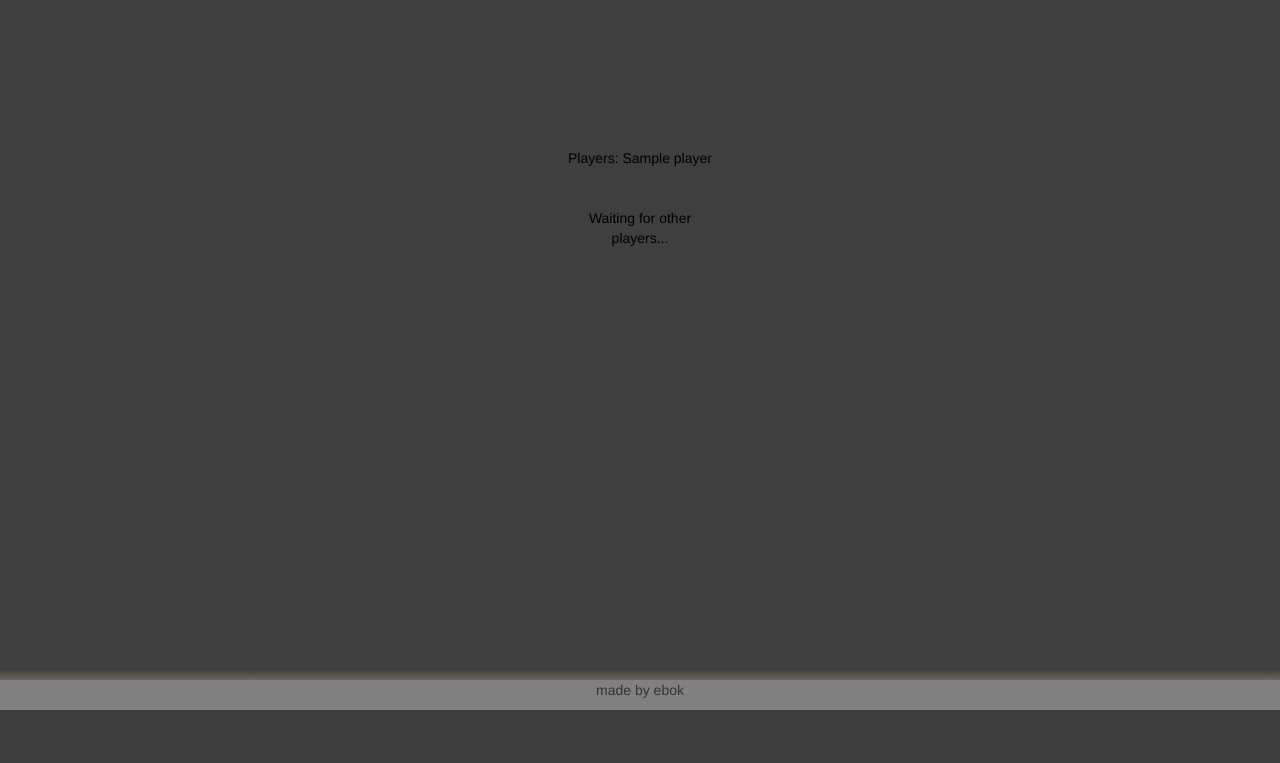
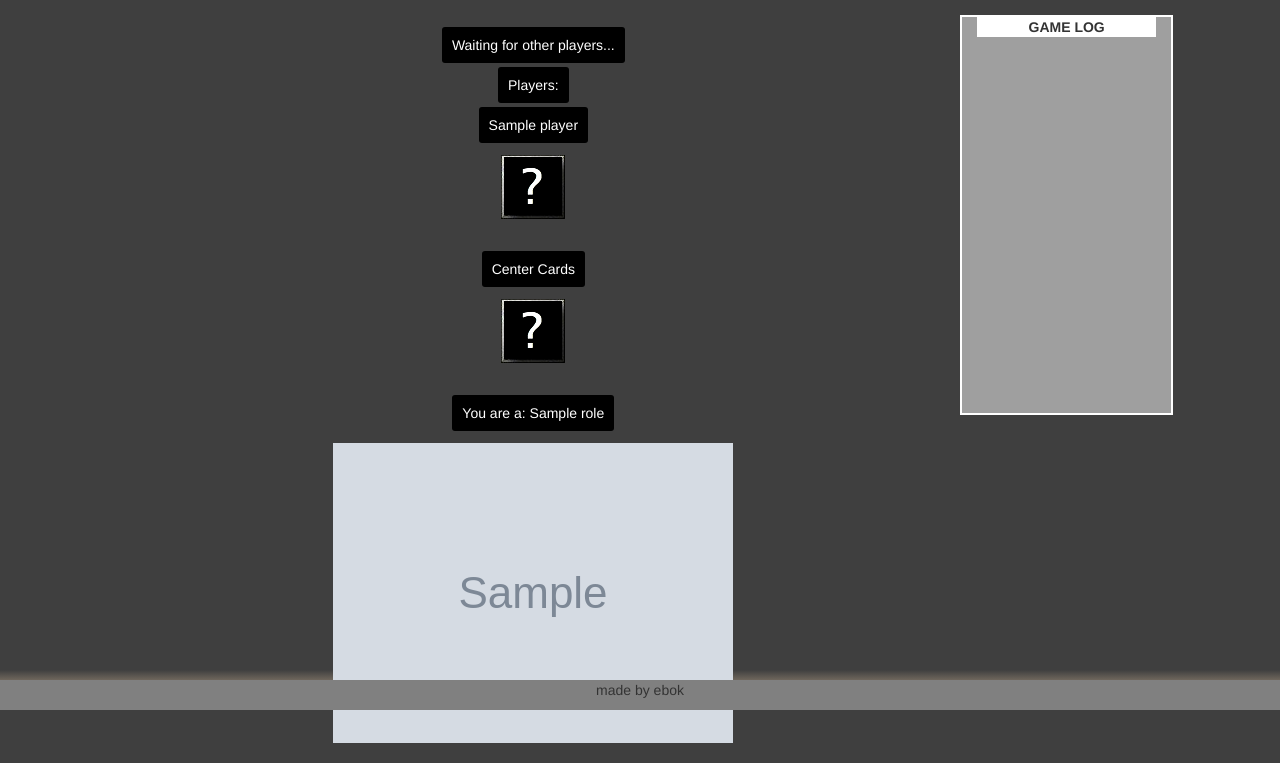
Before and after one commit to gnrmld/werewolftheweb, a Django app: template templates/game/board.html in a window 1280 px wide. Shown: the part 90-853 px from the top of the page. Before the commit the page ends 800 px from the top, so only its background shows below. Run offline with Django 3.2, Linux system fonts and the light colour scheme; tables that the repository leaves empty hold one stand-in row (values such as "Sample post"); the template is opened without the code that fills it: values that come from a table or form of the project are taken from there, most other values are stand-ins (such as "Sample title", 1, 10 or a date in 2020); some libraries are stand-ins or nearby versions.

```diff
--- a/game/admin.py
+++ b/game/admin.py
@@ -1,4 +1,5 @@
 from django.contrib import admin
-from .models import Game
+from .models import Game, PlayersRoleInGame
 # Register your models here.
 admin.site.register(Game)
+admin.site.register(PlayersRoleInGame)
--- a/game/models.py
+++ b/game/models.py
@@ -1,6 +1,9 @@
+#game.models.py
+
 from django.db import models
 from django.utils import timezone
 
+from characters.models import Role
 
 # Create your models here.
 class Game(models.Model):
@@ -26,3 +29,21 @@ class Game(models.Model):
 
     def __str__(self):
         return self.name
+
+
+class PlayersRoleInGame(models.Model):
+    game = models.ForeignKey(Game, related_name='players_role_in_game', on_delete=models.CASCADE)
+    player = models.ForeignKey('player.Player', related_name='players_role_in_game', null=True, blank=True, on_delete=models.CASCADE)
+    role = models.ForeignKey(Role, related_name='players_role_in_game', on_delete=models.CASCADE)
+
+    def __str__(self):
+        return self.game.name
+
+
+class GameLog(models.Model):
+    game = models.ForeignKey(Game, related_name='game_log', on_delete=models.CASCADE)
+    player = models.ForeignKey('player.Player', related_name='game_log', null=True, blank=True, on_delete=models.CASCADE)
+    turn_description = models.TextField()
+
+    def __str__(self):
+        return self.game.name
--- a/player/models.py
+++ b/player/models.py
@@ -1,4 +1,8 @@
+#players.models.py
+
 from django.db import models
+
+
 from game.models import Game
 
 
--- a/static/game/css/style.css
+++ b/static/game/css/style.css
@@ -42,8 +42,8 @@ html,body {
 .center_div {
     color: black;
     text-align: center;
-    width: 200px;
-    margin: 10% auto;
+    width: 350px;
+    margin: 5% auto;
     padding: 20px;
 }
 .center_div a {
@@ -58,6 +58,35 @@ html,body {
 
 .center_div a:hover {
     background-color: #ffead2;
+}
+
+.board_div {
+    text-align: center;
+    padding: 20px;
+    margin-top: 15px;
+}
+
+.board_div span{
+    background-color:  black;
+    color:white;
+    padding: 10px 10px 10px 10px;
+    text-align: center;
+    border-radius: 3px 3px;
+}
+
+.board_history {
+    border: 2px white solid;
+    margin-top: 15px;
+    background-color: rgba(255,255,255, 0.5);
+    height: 50%;
+}
+.log_title {
+    text-align: center;
+    font-weight: bolder;
+    text-transform: uppercase;
+    width: 100%;
+    display: block;
+    background-color:  white;
 }
 
 .game_select {
--- a/templates/game/board.html
+++ b/templates/game/board.html
@@ -6,18 +6,47 @@ html, body {
     background: linear-gradient(#3f3f3f {{ game_info.game_percent }}%, #ffddb4 {{ game_info.turns_remaining }}%, #DEFBFF);
 }
 </style>
-    <div class='center_div'>
+    <div class='board_div col-md-8 col-md-offset-1'>
 
     {% if game_info.is_host %}
         <a href="{% url 'end_game' pk=game.pk %}" class='btn'>Stop Game</a><br />
     {% endif %}
 
-    Players:
-    {% for player in players %}
-        {{ player.name }}<br />
+    <span>Waiting for other players...</span>
+    <br /><br />
+    <span>Players: </span><br /><br />
+    <table style='margin:0 auto;'>
+        <tr>
+
+                 {% for player in players %}
+                 <td>
+                    <span> {{ player.name }}</span><br /><br />
+                    <img src="/media/miscs/other.jpeg" /><br />
+                </td>
+                {% endfor %}
+
+        </tr>
+    </table>
+
+
+
+    <br /><br />
+    <span>Center Cards</span>
+    <br /><br />
+    {% for card in center_cards %}
+        <img src="/media/miscs/other.jpeg" />
     {% endfor %}
-    <br /><br />
+    <br /><br /><br />
 
-    Waiting for other players...
+    <span>You are a: {{ role.name }}</span><br /><br />
+    <img src="{{ role.image.url }}" title="{{ role.characteristic }}" />
 </div>
+
+
+
+<!-- I will separate codes below, but still figuring out -->
+    <div class='board_history col-md-2'>
+    <span class='log_title'>Game Log</span>
+    </div>
+
 {% endblock %}
```
Also changed, not shown: game/logic.py (+51 -6 lines), game/views.py (+22 -8 lines), templates/game/create.html (+18 -12 lines), game/migrations/0008_playersroleingame.py (added), game/migrations/0009_auto_20160808_1042.py (added), game/migrations/0010_gamelog.py (added), media/characters/other.jpeg (added), media/miscs/other.jpeg (added).
